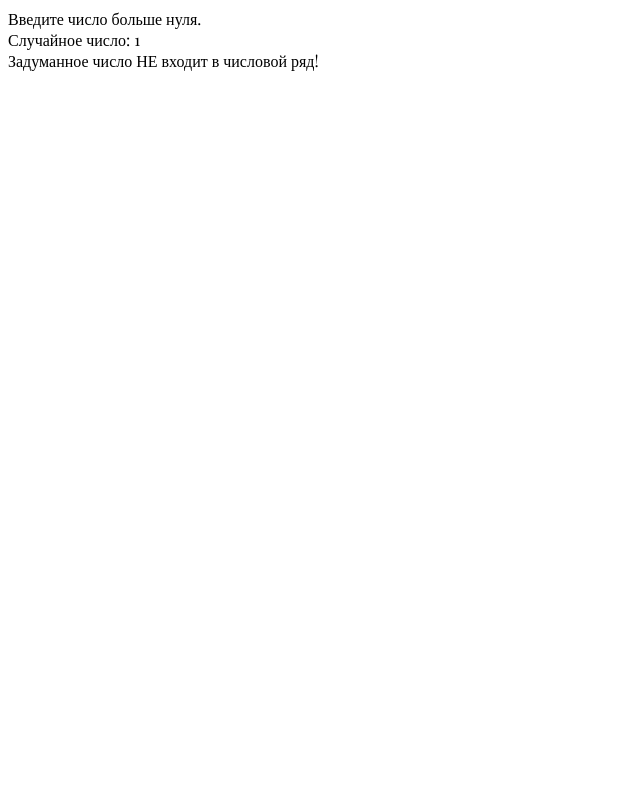
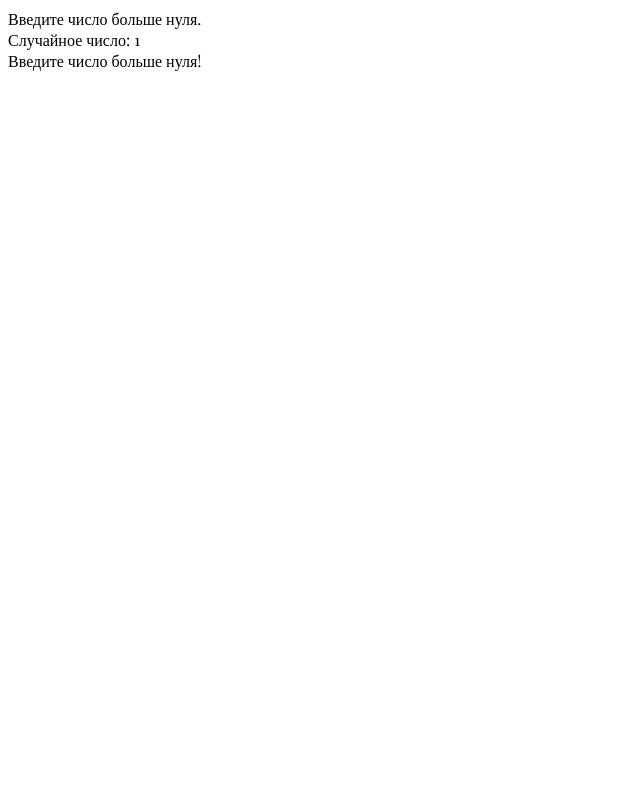
Before and after one commit to zolotova-elena/Homework-netology, a PHP site: page /?x=1 in a window 1280 px wide. Shown: the whole page, without its empty margins (0-640 px from the left). Run offline with PHP 8.4, Linux system fonts and the light colour scheme.

Commit message:
Add files via upload

```diff
--- a/index.php
+++ b/index.php
@@ -19,21 +19,21 @@
             $a = 1;
             $b = 1;
             if (($a > $x) ||  ($a == $x)){
-                echo "Задуманное число НЕ входит в числовой ряд!</br>"; die;
+                echo "Введите число больше нуля!</br>"; die;
             }
 
             while ($a < $x && $a != $x) {
                 echo "a=$a;</br>";
-            	    $c = $a;
-            		$a = $a + $b;
-            		$b = $c;
+            	$c = $a;
+            	$a = $a + $b;
+            	$b = $c;
 
                 if ($a > $x){
                     echo "Задуманное число НЕ входит в числовой ряд!</br>";
                     break;
                 }
                 if ($a == $x){
-                    echo "Задуманное число НЕ входит в числовой ряд!</br>";
+                    echo "Задуманное число входит в числовой ряд!</br>";
                     break;
                 }
             };
```
